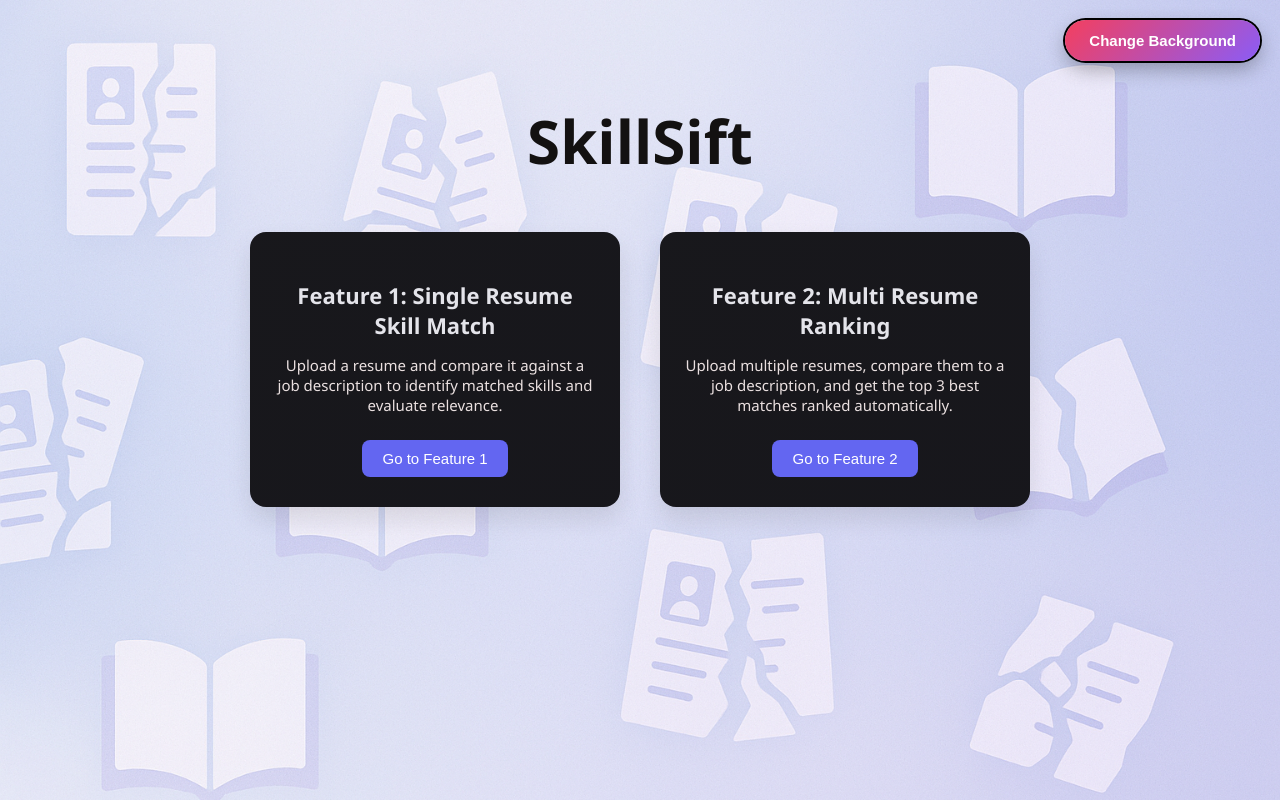
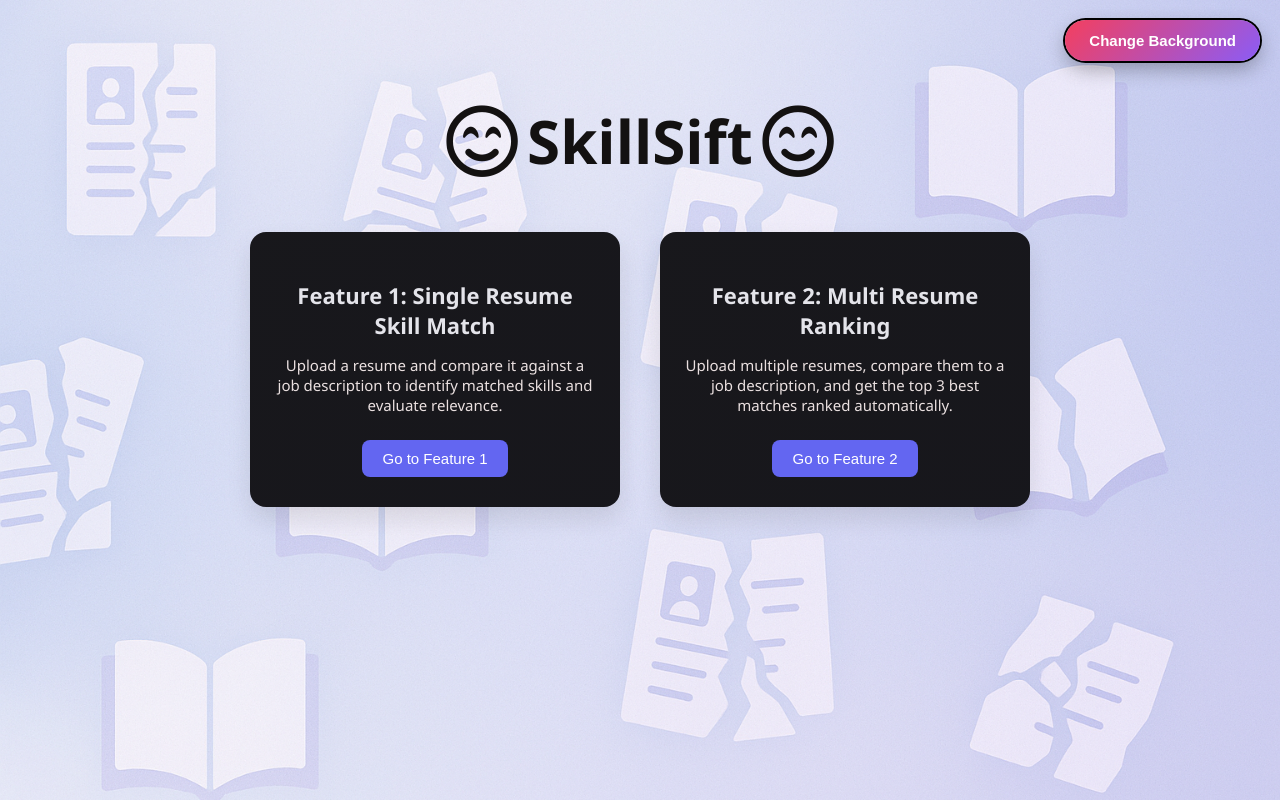
Before and after one commit to SRSNsneha/SkillSift, a Flask app: page / in a window 1280 px wide. Run offline with Flask 3, Linux system fonts and the light colour scheme.

Commit message:
Update index.html

```diff
--- a/templates/index.html
+++ b/templates/index.html
@@ -3,6 +3,7 @@
 <head>
   <meta charset="UTF-8">
   <title>Resume Analyzer Home</title>
+  <link rel="stylesheet" href="https://cdnjs.cloudflare.com/ajax/libs/font-awesome/6.7.2/css/all.min.css" integrity="sha512-Evv84Mr4kqVGRNSgIGL/F/aIDqQb7xQ2vcrdIwxfjThSH8CSR7PBEakCr51Ck+w+/U6swU2Im1vVX0SVk9ABhg==" crossorigin="anonymous" referrerpolicy="no-referrer" />
   <link rel="stylesheet" href="/static/home.css">
    <link rel="preload" href="/static/resume 3.png" as="image">
   <link rel="preload" href="/static/resume 6.png" as="image">
@@ -20,7 +21,7 @@
   </div>
 
   <div class="container">
-    <h1>SkillSift</h1>
+    <h1><i class="fa-regular fa-face-smile-beam fa-beat"></i>   SkillSift  <i class="fa-regular fa-face-smile-beam fa-beat"></i></h1>
     <div class="features">
       <div class="card">
         <h2>Feature 1: Single Resume Skill Match</h2>
```
